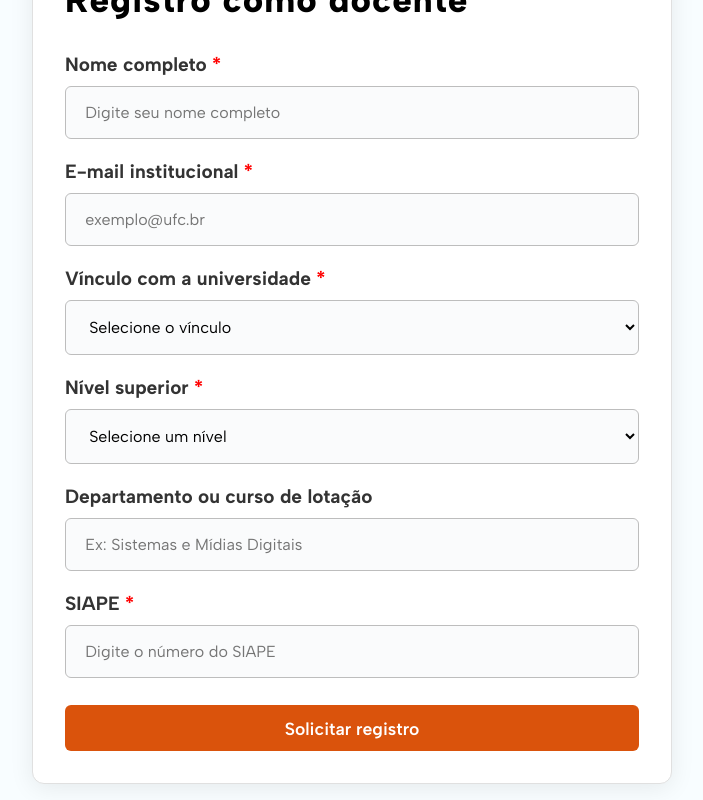
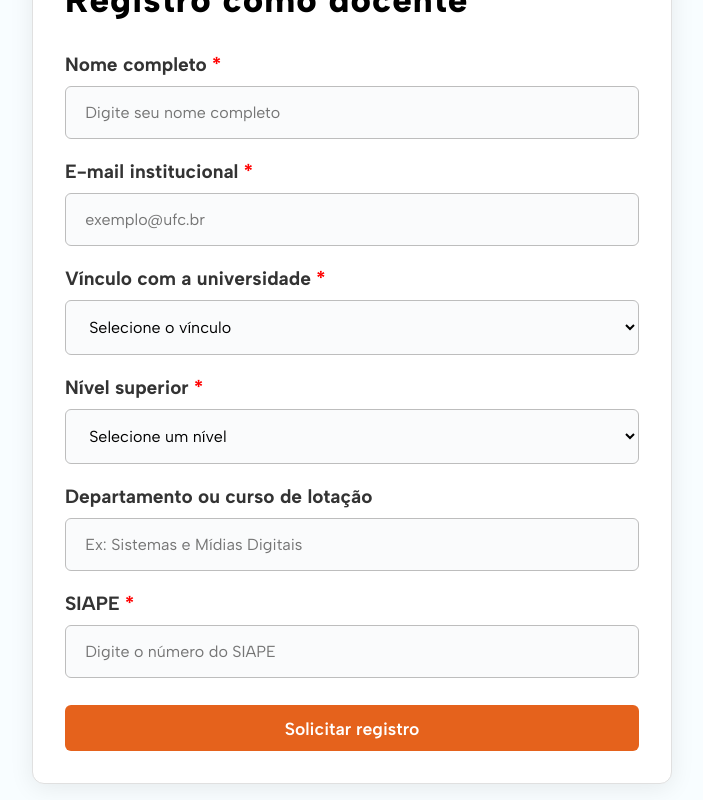
Before and after one commit to TheBugs-io/cadeasala-front, a React (Vite) app: page /register/form-docente in a window 1280 px wide. Shown: the part 273-1073 px from the top of the page, without its empty margins (288-991 px from the left). Built offline with nearby package versions, Linux system fonts and the light colour scheme; no server answers.

Commit message:
fix: primary btn color in login

```diff
--- a/src/app/styles/Login.css
+++ b/src/app/styles/Login.css
@@ -67,7 +67,7 @@
 .form-button {
   width: 100%;
   padding: 0.8rem;
-  background: #da530c;
+  background: var(--primary-btn);
   color: #fff;
   border: none;
   border-radius: 6px;
```
